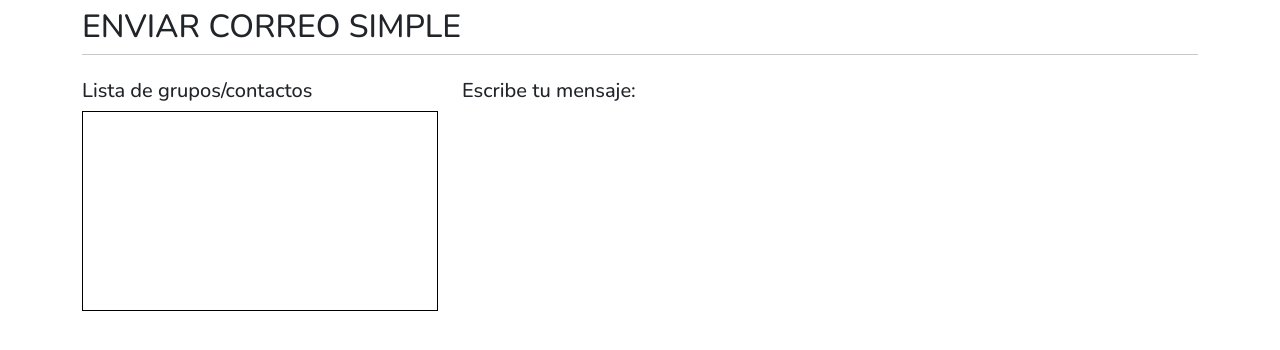
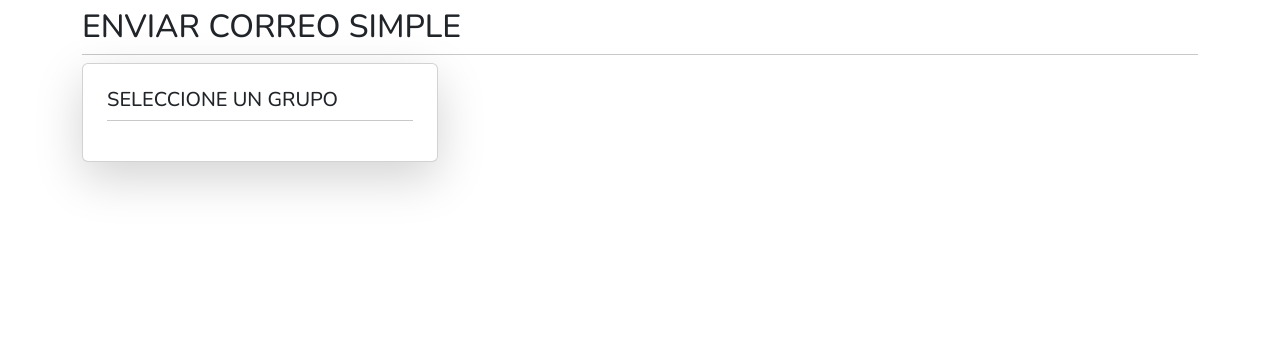
Before and after one commit to spicyarepa-gang/railgunmail, a Flask app: page /correo/groupsview/ in a window 1280 px wide. Shown: the part 60-410 px from the top of the page. Run offline with Flask 2, Linux system fonts and the light colour scheme; the visitor is signed in with stand-in values (Sample User, id 1); data that the repository does not hold is empty; some libraries are stand-ins or nearby versions.

Commit message:
15/11/22

```diff
--- a/templates/correo_simple/correo_simple.html
+++ b/templates/correo_simple/correo_simple.html
@@ -7,7 +7,8 @@
 
 <div class="row">
     <div class="col-sm">
-        <h5 class="mt-4">Lista de grupos/contactos</h5>
+        <div class="card p-4 shadow-lg mt-2 animate__animated animate__fadeInDown">
+            <h5 class="">SELECCIONE UN GRUPO</h5><hr>
             <div class="li-area">
                 <div class="lista-grupos">
                     <ul class="lista">
@@ -18,10 +19,8 @@
                 </div>
             </div>
         </div>
-    <div class="col-sm">
-        <h5 class="mt-4">Escribe tu mensaje:</h5>
-
     </div>
+    <div class="col-sm"></div>
     <div class="col-sm"></div>
 </div>
 
@@ -44,8 +43,8 @@
     .li-area{
         background-color: #fff;
         padding: 0px;
-        border: solid 1px #000;
-        min-height: 200px;
+        max-height: 400px;
+        overflow-y: scroll;
     }
 </style>
 {% endblock %}
```
Lines whose indentation alone changed are shown as unchanged.
